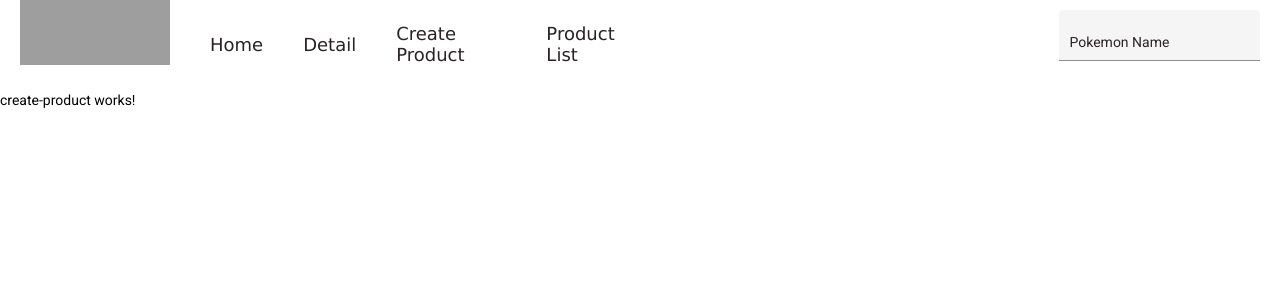
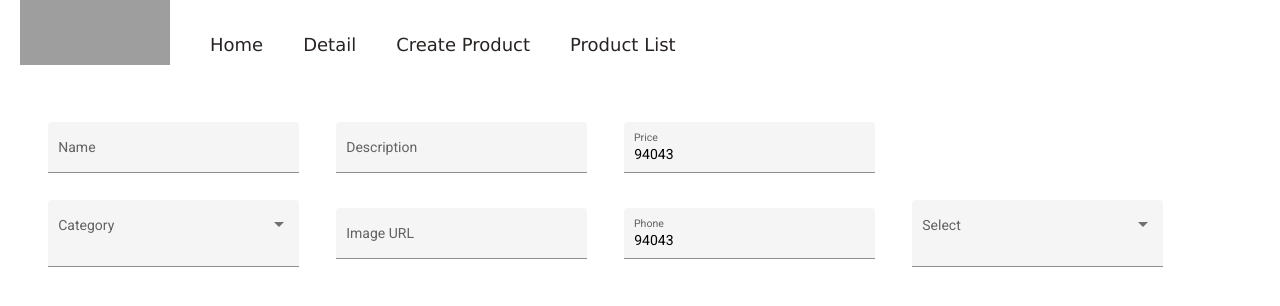
Before and after one commit to Karimhusein93/Pokemon, an Angular app: page /create-product in a window 1280 px wide. Shown: the top 306 px of the page. Built offline with nearby package versions, Linux system fonts and the light colour scheme; grey boxes are pictures that could not be loaded.

Commit message:
Added condition for search bar

```diff
--- a/src/app/app.component.html
+++ b/src/app/app.component.html
@@ -9,7 +9,7 @@
     <div class="nav-item"><li><a routerLink="/create-product" routerLinkActive="active" ariaCurrentWhenActive="page">Create Product</a></li></div>
    <div class="nav-item"><li><a routerLink="/product-list" routerLinkActive="active" ariaCurrentWhenActive="page">Product List</a></li></div>
    <div class="nav-item"><li></li></div>
-   <div class="nav-item">
+   <div class="nav-item" *ngIf="router.url === '/'">
     <li>
     <mat-form-field appearance="fill" class="search-form" [formGroup]="userForm">
       <input type="text"
@@ -24,5 +24,20 @@
  </div>
     </li>
   </div>
+  <div class="nav-item" *ngIf="router.url === '/product-list'">
+    <li>
+    <mat-form-field appearance="fill" class="search-form" [formGroup]="userForm">
+      <input type="text"
+      formControlName="pokemon"
+      class="form-control"class="pokemon-search-label" matInput placeholder="Product Name">
+    </mat-form-field>
+    <div *ngIf="pokemon.errors && pokemon.errors['minlength']" class="form-error">
+       Please type at least 3 characters.
+    </div>
+    <div *ngIf="pokemon.errors?.['pattern']">
+      Please type only letters.
+ </div>
+    </li>
+  </div>
   </ul>
 <router-outlet></router-outlet>
--- a/src/app/app.component.ts
+++ b/src/app/app.component.ts
@@ -1,5 +1,6 @@
 import { Component } from '@angular/core';
 import { FormBuilder, FormControl, FormGroup, Validators } from '@angular/forms';
+import { Router } from '@angular/router';
 import { UserService } from './user.service';
 
 
@@ -17,7 +18,7 @@ export class AppComponent {
   title="Pokemon";
   registrationForm: FormGroup;
 
-  constructor(private userService: UserService) {
+  constructor(private userService: UserService,public router: Router) {
 
 
  }
--- a/src/app/app.module.ts
+++ b/src/app/app.module.ts
@@ -18,6 +18,7 @@ import { PokemonDetailComponent } from './pokemon-detail/pokemon-detail.componen
 import { CreateProductComponent } from './create-product/create-product.component';
 import { ProductListComponent } from './product-list/product-list.component';
 import {ReactiveFormsModule } from '@angular/forms';
+import {MatSelectModule} from '@angular/material/select';
 
 
 
@@ -43,6 +44,7 @@ import {ReactiveFormsModule } from '@angular/forms';
     HttpClientModule,
     MatCardModule,
     ReactiveFormsModule,
+    MatSelectModule
   ],
   providers: [UserService],
   bootstrap: [AppComponent]
--- /dev/null
+++ b/src/app/category.ts
@@ -0,0 +1,4 @@
+export interface Category {
+  value: string;
+  viewValue: string;
+}
--- a/src/app/create-product/create-product.component.css
+++ b/src/app/create-product/create-product.component.css
@@ -0,0 +1,15 @@
+.example-form {
+    min-width: 150px;
+    max-width: 500px;
+    width: 100%;
+  }
+
+  .example-full-width {
+    width: 90%;
+    margin-left: 3%;
+    margin-top: 2%;
+  }
+
+  td {
+    padding-right: 8px;
+  }
--- a/src/app/create-product/create-product.component.html
+++ b/src/app/create-product/create-product.component.html
@@ -1 +1,72 @@
-<p>create-product works!</p>
+<form>
+  <table class="example-full-width" cellspacing="0">
+    <tr>
+      <td>
+        <mat-form-field class="example-full-width" appearance="fill">
+          <mat-label>Name</mat-label>
+          <input matInput placeholder="Ex. San Francisco" />
+        </mat-form-field>
+      </td>
+      <td>
+        <mat-form-field class="example-full-width" appearance="fill">
+          <mat-label>Description</mat-label>
+          <input matInput placeholder="Ex. California" />
+        </mat-form-field>
+      </td>
+      <td>
+        <mat-form-field class="example-full-width" appearance="fill">
+          <mat-label>Price</mat-label>
+          <input
+            matInput
+            #postalCode
+            maxlength="5"
+            placeholder="Ex. 94105"
+            value="94043"
+          />
+        </mat-form-field>
+      </td>
+    </tr>
+    <tr>
+      <td>
+        <mat-form-field class="example-full-width" appearance="fill">
+          <mat-label>Category</mat-label>
+          <mat-select>
+            <mat-option *ngFor="let category of categories" [value]="category.value">
+              {{category.viewValue}}
+            </mat-option>
+          </mat-select>
+          <input matInput placeholder="Category" />
+        </mat-form-field>
+      </td>
+      <td>
+        <mat-form-field class="example-full-width" appearance="fill">
+          <mat-label>Image URL</mat-label>
+          <input matInput placeholder="Ex. California" />
+        </mat-form-field>
+      </td>
+      <td>
+        <mat-form-field class="example-full-width" appearance="fill">
+          <mat-label>Phone</mat-label>
+          <input
+            matInput
+            #postalCode
+            maxlength="5"
+            placeholder="Ex. 94105"
+            value="94043"
+          />
+        </mat-form-field>
+      </td>
+      <td>
+        <mat-form-field class="example-full-width" appearance="fill">
+          <mat-label>Select</mat-label>
+          <mat-select>
+            <mat-option *ngFor="let phoneType of phoneTypes" [value]="phoneType.value">
+              {{phoneType.viewValue}}
+            </mat-option>
+          </mat-select>
+          <input matInput placeholder="Select" />
+        </mat-form-field>
+      </td>
+    </tr>
+  </table>
+</form>
--- a/src/app/create-product/create-product.component.ts
+++ b/src/app/create-product/create-product.component.ts
@@ -1,4 +1,6 @@
 import { Component, OnInit } from '@angular/core';
+import { Category } from '../category';
+import { PhoneType } from '../phone-type';
 
 @Component({
   selector: 'app-create-product',
@@ -6,7 +8,15 @@ import { Component, OnInit } from '@angular/core';
   styleUrls: ['./create-product.component.css']
 })
 export class CreateProductComponent implements OnInit {
-
+  categories: Category[] = [
+    {value: 'electronics', viewValue: 'Electronics'},
+    {value: 'clothes', viewValue: 'Clothes'},
+    {value: 'blankets', viewValue: 'Blankets'},
+  ];
+  phoneTypes: PhoneType[] = [
+    {value: 'mobile', viewValue: 'Mobile'},
+    {value: 'landline', viewValue: 'Landline'},
+  ];
   constructor() { }
 
   ngOnInit(): void {
--- /dev/null
+++ b/src/app/phone-type.ts
@@ -0,0 +1,4 @@
+export interface PhoneType {
+    value: string;
+    viewValue: string;
+}
--- a/src/app/pokemon-detail/pokemon-detail.component.css
+++ b/src/app/pokemon-detail/pokemon-detail.component.css
@@ -20,11 +20,18 @@
   bottom: 45%;
   left: 10%;
 }
+.damage-data{
+  display: flex;
+  justify-content: center;
+}
 .evolution-data{
   display: flex;
   justify-content: center;
 }
 .evolution-data >p{
+  font-size: large;
+}
+.damage-data >p{
   font-size: large;
 }
 .damage-title{
--- a/src/app/pokemon-detail/pokemon-detail.component.html
+++ b/src/app/pokemon-detail/pokemon-detail.component.html
@@ -56,16 +56,18 @@
       <div class="evolution-container">
       <div class="evolution-title">
         Evolution
+      </div>
           <div *ngFor="let evolution of pokemon.evolutions" class="evolution-data">
                   <p>{{ evolution.name | titlecase }}</p>
               </div>
-        </div>
       </div>
       <div class="damage-container">
         <div class="damage-title">
           Damage When Attacked
-          </div>
-
+        </div>
+          <div *ngFor="let damage of pokemon.damages" class="damage-data">
+            <p>{{ damage.name | titlecase }}</p>
+        </div>
       </div>
     </div>
       <div class="position-absolute top-0 start-0">
--- a/src/app/pokemon-detail/pokemon-detail.component.ts
+++ b/src/app/pokemon-detail/pokemon-detail.component.ts
@@ -29,6 +29,7 @@ export class PokemonDetailComponent implements OnInit {
         this.pokemon = this.pokemonListService.pokemons.find(i => i.name === params['name']);
         if (this.pokemon) {
           this.getEvolution();
+          this.getDamage();
           return;
         }
       }
@@ -36,6 +37,7 @@ export class PokemonDetailComponent implements OnInit {
       this.subscription = this.pokemonListService.get(params['name']).subscribe((response: any) => {
         this.pokemon = response;
         this.getEvolution();
+        this.getDamage();
       }, (error: any) => console.log('Error Occurred:', error));
     });
   }
@@ -45,6 +47,7 @@ export class PokemonDetailComponent implements OnInit {
         this.pokemon = this.pokemonListService.pokemons.find(i => i.name === "bulbasaur");
         if (this.pokemon) {
           this.getEvolution();
+          this.getDamage();
           return;
         }
       }
@@ -52,6 +55,7 @@ export class PokemonDetailComponent implements OnInit {
       this.subscription = this.pokemonListService.get("bulbasaur").subscribe((response: any) => {
         this.pokemon = response;
         this.getEvolution();
+        this.getDamage();
       }, (error: any) => console.log('Error Occurred:', error));
     });
   }
@@ -89,4 +93,13 @@ export class PokemonDetailComponent implements OnInit {
     }
 
   }
-  }
+  getDamage(){
+    this.pokemon.damages = [];
+    this.pokemonListService.getDamage(this.pokemon.id).subscribe(response => {
+      const name = response.damage_class.name;
+    this.pokemon.damages.push({
+      name:name
+    });
+  })
+}
+}
--- a/src/app/pokemon-list/pokemon-list.service.ts
+++ b/src/app/pokemon-list/pokemon-list.service.ts
@@ -46,6 +46,10 @@ export class PokemonListService {
     const url = `${this.urlDetails}evolution-chain/${id}`;
     return this.http.get<any>(url);
   }
+  getDamage(id: number): Observable<any> {
+    const url = `${this.urlDetails}move/${id}`;
+    return this.http.get<any>(url);
+  }
 
   getPokemonDetails(name: string): Observable<PokemonDetails> {
     return this.http
```
